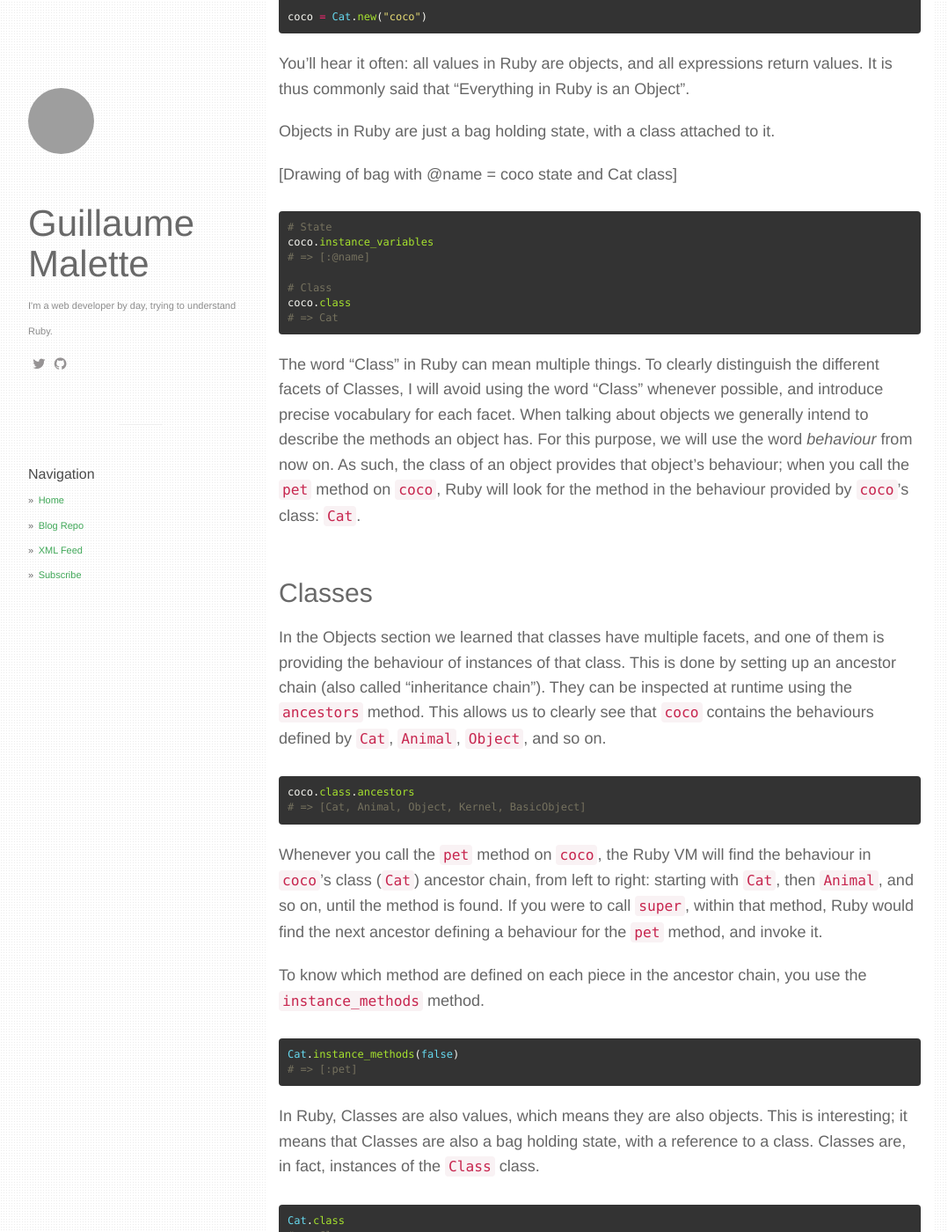
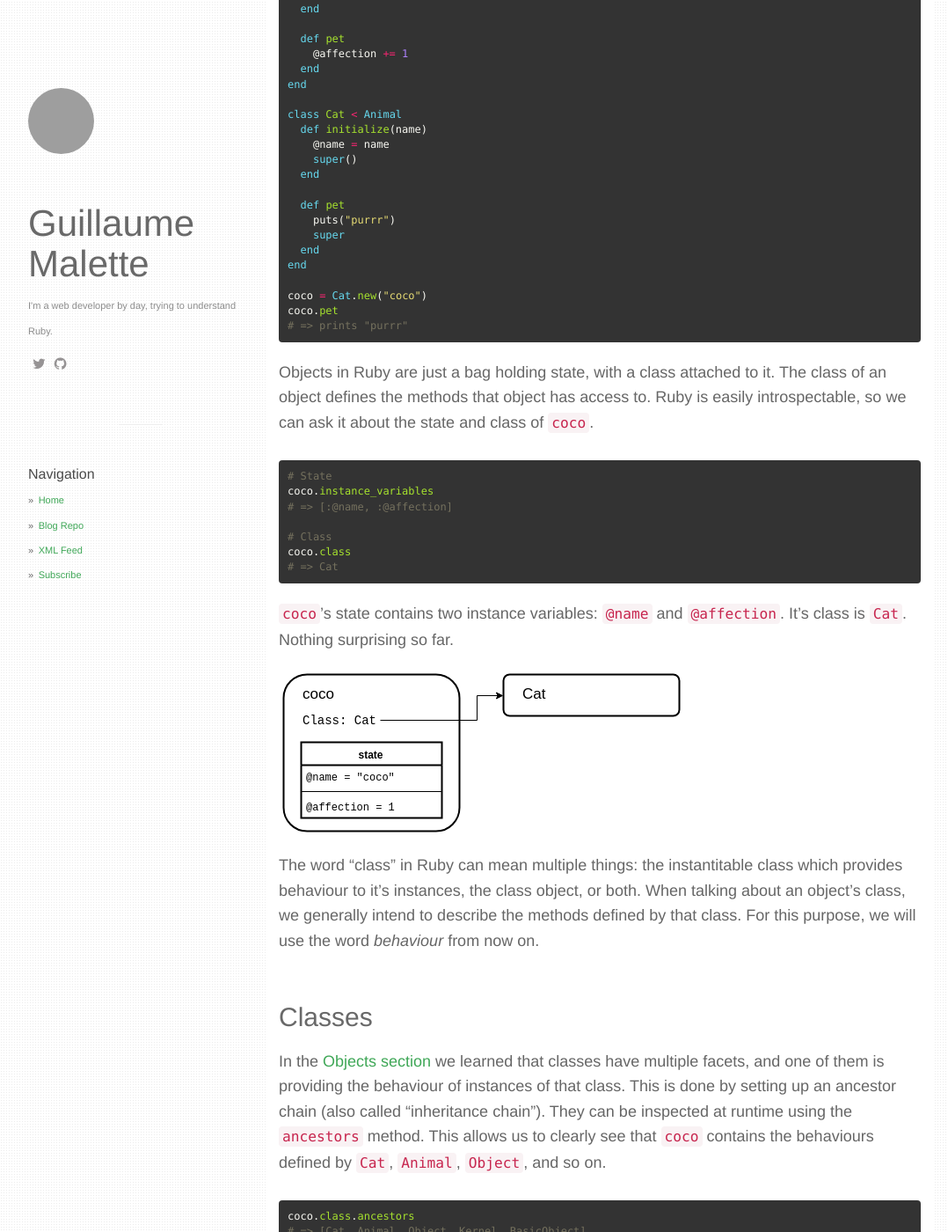
Before and after one commit to gmalette/gmalette.github.io-src, a Jekyll site: the page built from _posts/2019-02-01-the-ruby-object-model.md, in a window 1280 px wide and 1400 px high, scrolled down 946 px. Shown: the whole window at 88% size, without its empty margins (53-1131 px from the left). Built offline with Jekyll 4.4.1, drawn with Linux system fonts in a browser that asks for light colours; nearby versions of some CDN libraries; comment, search, counter and statistics services are not loaded; some of the changed text lies outside the part shown; grey boxes are pictures that could not be loaded.

Commit message:
Draft finished

````diff
--- a/_posts/2019-02-01-the-ruby-object-model.md
+++ b/_posts/2019-02-01-the-ruby-object-model.md
@@ -12,77 +12,93 @@
 
 ---
 
-This post is aimed at developers familiar with Ruby and OO. I'll assume you have some understanding of what objects and classes are, and that you can read Ruby code without commentary. If you want to learn more about Ruby, or if this post has you itching for more, I must recommend [Ruby Under The Microscope](http://patshaughnessy.net/ruby-under-a-microscope) by Pat Shaughnessy.
+This post is aimed at developers familiar with Ruby and Object Oriented Programming. I'll assume you have some understanding of what objects and classes are, and that you can read Ruby code without commentary. If you want to learn more about Ruby, or if this post has you itching for more, I must recommend [Ruby Under The Microscope](http://patshaughnessy.net/ruby-under-a-microscope) by Pat Shaughnessy. Chapter 5 goes in-depth in the data structures the Ruby VM (MRI) uses for objects and classes.
 
 Without further ado, let's get started.
 
 ## Objects
 
+You'll hear it often: all values in Ruby are objects, and all expressions return values. It is thus commonly said that "Everything in Ruby is an Object". Let's add some objects to our program. We'll use the this code for the this entire section:
+
 ```ruby
 class Animal
+  def initialize
+    @affection = 0
+  end
+
+  def pet
+    @affection += 1
+  end
 end
 
 class Cat < Animal
   def initialize(name)
     @name = name
+    super()
   end
 
   def pet
     puts("purrr")
+    super
   end
 end
 
 coco = Cat.new("coco")
+coco.pet
+# => prints "purrr"
 ```
 
-You'll hear it often: all values in Ruby are objects, and all expressions return values. It is thus commonly said that "Everything in Ruby is an Object".
-
-Objects in Ruby are just a bag holding state, with a class attached to it.
-
-[Drawing of bag with @name = coco state and Cat class]
+Objects in Ruby are just a bag holding state, with a class attached to it. The class of an object defines the methods that object has access to. Ruby is easily introspectable, so we can ask it about the state and class of `coco`.
 
 ```ruby
 # State
 coco.instance_variables
-# => [:@name]
+# => [:@name, :@affection]
 
 # Class
 coco.class
 # => Cat
 ```
 
-The word "Class" in Ruby can mean multiple things. To clearly distinguish the different facets of Classes, I will avoid using the word "Class" whenever possible, and introduce precise vocabulary for each facet. When talking about objects we generally intend to describe the methods an object has. For this purpose, we will use the word _behaviour_ from now on. As such, the class of an object provides that object's behaviour; when you call the `pet` method on `coco`, Ruby will look for the method in the behaviour provided by `coco`'s class: `Cat`.
+`coco`'s state contains two instance variables: `@name` and `@affection`. It's class is `Cat`. Nothing surprising so far.
+
+![Diagram of coco and the Cat class](/static/img/posts/2019-02-01-the-ruby-object-model/fig-1-coco-and-cat.svg)
+
+The word "class" in Ruby can mean multiple things: the instantitable class which provides behaviour to it's instances, the class object, or both. When talking about an object's class, we generally intend to describe the methods defined by that class. For this purpose, we will use the word _behaviour_ from now on.
 
 ## Classes
 
-In the Objects section we learned that classes have multiple facets, and one of them is providing the behaviour of instances of that class. This is done by setting up an ancestor chain (also called "inheritance chain"). They can be inspected at runtime using the `ancestors` method. This allows us to clearly see that `coco` contains the behaviours defined by `Cat`, `Animal`, `Object`, and so on.
+In the [Objects section](#objects) we learned that classes have multiple facets, and one of them is providing the behaviour of instances of that class. This is done by setting up an ancestor chain (also called "inheritance chain"). They can be inspected at runtime using the `ancestors` method. This allows us to clearly see that `coco` contains the behaviours defined by `Cat`, `Animal`, `Object`, and so on.
 
 ```ruby
 coco.class.ancestors
 # => [Cat, Animal, Object, Kernel, BasicObject]
 ```
 
-Whenever you call the `pet` method on `coco`, the Ruby VM will find the behaviour in `coco`'s class (`Cat`) ancestor chain, from left to right: starting with `Cat`, then `Animal`, and so on, until the method is found. If you were to call `super`, within that method, Ruby would find the next ancestor defining a behaviour for the `pet` method, and invoke it.
+The ancestor chain is a linked list. For `Cat`, it looks like this:
 
-To know which method are defined on each piece in the ancestor chain, you use the `instance_methods` method.
+![Diagram of Cat's ancestor chain](/static/img/posts/2019-02-01-the-ruby-object-model/simple-ancestor-chain.svg)
+
+Whenever you call the `pet` method on `coco`, the Ruby VM will find the behaviour in `coco`'s class (`Cat`) ancestor chain, from left to right: starting with `Cat`, then `Animal`, and so on, until the method is found. When calling `super` within that method, Ruby would find the next ancestor defining a behaviour for the `pet` method, and invoke it, in this case, the one defined in `Animal`.
+
+![Diagram of coco and the Cat, with Cat showing methods](/static/img/posts/2019-02-01-the-ruby-object-model/fig-2-coco-ancestors.svg)
+
+<sub>In the previous figure, ancestors after `Animal` (`Kernel` and `BasicObject`) have been omitted.</sub>
+
+To know which method are defined on each ancestor in the ancestor chain, use the `instance_methods` method. The boolean argument specifies whether to also include the methods defined by the class's other ancestors.
 
 ```ruby
 Cat.instance_methods(false)
 # => [:pet]
 ```
 
-In Ruby, Classes are also values, which means they are also objects. This is interesting; it means that Classes are also a bag holding state, with a reference to a class. Classes are, in fact, instances of the `Class` class.
+In Ruby, classes are also values, which means they are also objects. This is interesting; it means that in addition to defining methods, classes are also a bag holding state, with a reference to a class.
 
-```ruby
-Cat.class
-# => Class
-```
+![Diagram of coco and the Cat class, with classes showing state](/static/img/posts/2019-02-01-the-ruby-object-model/cat-is-a-class.svg)
 
-[Drawing of coco with it's Cat class and Cat with it's Class class]
+For this facet (objects which are instances of the `class` class), we will be talking about _class objects_.
 
-For this facet (objects which are instances of the `Class` class), we will be talking about _"Class object"_.
-
-Class objects have a method named `new`, which comes from the behaviour defined by the `Class` class.
+Class objects have a method named `new`, which comes from the behaviour defined by the `class` class.
 
 ```ruby
 Cat.method(:new).owner
@@ -97,9 +113,9 @@
 # => Cat
 ```
 
-While this method can be changed in by any class in the ancestor chain, this privilege is rarely abused, and would be frowned upon, but one _could_ do it.
+While this method can be changed in by any class in the ancestor chain, this privilege is rarely abused and is frowned upon, but one _could_ do it.
 
-For some, it may be surprising that the `Class` class is a subclass of the `Module` class, meaning that all Class objects are also Modules. In the next section, we will talk about modules, just remember that most things will also apply to Class objects.
+For some, it may be surprising that the `Class` class is a subclass of the `Module` class, meaning that all class objects are also Modules. In the next section, we will talk about modules; remember that many things will also apply to class objects.
 
 ```ruby
 Cat.class.ancestors
@@ -116,7 +132,7 @@
 end
 ```
 
-Modules, like classes, have two facets: they are values (and objects), and they can define behaviour for other objects. Unlike Class objects however, Module objects do not have a method named `new`, and cannot be instantiated directly.
+Modules, like classes, have two facets: they are values (and objects), and they can define behaviour for other objects. Unlike class objects however, Module objects do not have a method named `new`, and cannot be instantiated directly.
 
 ```ruby
 Quadruped.new
@@ -179,8 +199,6 @@
 
 Prepend is very similar to `include` with one very important distinction: it adds the module *before* the receiver.
 
-[Drawing of Quadruped being `prepended` before Dog, and `include` after]
-
 ```ruby
 class Dog
   prepend(Quadruped)
@@ -205,9 +225,7 @@
 # => 22
 ```
 
-[Same drawing as coco but with singleton class in-between]
-
-Earlier in this post, I said that objects are the combination of state and a Class. This is slightly less than accurate. In fact, two objects instantiated from the same class, are not necessarily of the same type. This is (you probably guessed it from the section title) because of the singleton class. The truth is, every object in Ruby possesses it's very own class, of which it is a singleton. You may also have seen "metaclass" or "eigenclass", both terms used to describe the singleton class, which shouldn't be used anymore in Ruby. In our code, `dora` and `coco` don't have the same class, which explains why `coco` does not have the `number_of_toes` method:
+Earlier in this post, I said that objects are the combination of state and a class. This is slightly less than accurate. In fact, two objects instantiated from the same class, are not necessarily of the same type. This is (you probably guessed it from the section title) because of the singleton class. The truth is, every object in Ruby possesses it's very own class, of which it is a singleton. You may also have seen "metaclass" or "eigenclass", both terms used to describe the singleton class, which shouldn't be used anymore in Ruby. In our code, `dora` and `coco` don't have the same class, which explains why `coco` does not have the `number_of_toes` method:
 
 ```ruby
 coco.number_of_toes
@@ -232,9 +250,14 @@
 # => #<Cat:0x00007fe52016e3a8 @name="dora"> # notice the `0x00007fe52016e3a8`
 ```
 
-Astute readers will correctly understand that, in many cases, an object's singleton class can be elided by the virtual machine. In fact, if the VM _did not_ elide most of them, no Ruby program would be able to run. This is because **Class objects also have singleton classes**, and Singleton classes are also Class objects, which themselves also have singleton classes... and so on recursively.
 
-Methods defined on a Class object's singleton class are sometimes erroneously called "static functions". This nomenclature is misleading; we should avoid it. Using it sets us up for expectations the Ruby VM cannot meet. The reason is, they are not functions, they are behaviour defined on the Class object's singleton class, and the Class object is like all other objects: it has state. Additionally, constants in Ruby are _not truly constant_, so these methods are not static either.
+The following diagram shows the hierarchy of both `coco` and `dora`, with their respective singleton classes; only `dora`'s singleton class defines the `number_of_toes` method.
+
+![Diagram of coco and the Cat class](/static/img/posts/2019-02-01-the-ruby-object-model/coco-and-dora-hierarchy.svg)
+
+Astute readers will correctly understand that, in many cases, an object's singleton class can be elided by the virtual machine. In fact, if the VM _did not_ elide most of them, no Ruby program would be able to run. This is because **class objects also have singleton classes**, and Singleton classes are also class objects, which themselves also have singleton classes... and so on recursively. In our previous example, `coco`'s singleton class can be elided since it neither defines methods, nor has state.
+
+Methods defined on a class object's singleton class are sometimes erroneously called "static functions". This nomenclature is misleading; we should avoid it. Using it sets us up for expectations the Ruby VM cannot meet. The reason is, they are not functions, they are behaviour defined on the class object's singleton class, and the class object is like all other objects: it has state. Additionally, constants in Ruby are _not truly constant_, so these methods are not static either.
 
 There are several ways to define methods on a class's singleton class.
 
@@ -279,12 +302,12 @@
 # => true
 ```
 
-I didn't intend to talk about method visibility in this object model post, but let's just briefly go there. The reason for this unexpected behaviour is that `private` is not a keyword: it is a method. In this case, it will be received by `Cat`, allowing to make any methods defined to it's behaviour as private. `Cat`'s singleton class however, does not receive this method call. It is not aware that it should change the visibility of methods that will be defined.
+I didn't intend to talk about method visibility in this object model post, but let's just briefly go there. The reason for this unexpected behaviour is that `private` is not a keyword, it is a method. In this case, it will be received by `Cat`, allowing it to make any new method defined on it as private. `Cat`'s singleton class however, does not receive this method call. It is not aware that it should change the visibility of methods that will be defined.
 
 Had we used the `class << self` syntax instead, it would have worked as expected:
 
 ```ruby
-class Cat
+class Cat < Animal
   class << self
     private
 
@@ -311,58 +334,58 @@
 The `extend` method confuses many people: how is it different from `include` and `prepend`? When should they use one, or the other? To answer that question, consider the following code:
 
 ```ruby
-module A
+module D
   def a
-    "Hello? This is A"
+    "Hello? This is D"
   end
 end
 
-class B
-  include(A)
+class E
+  include(D)
 end
 
-class C
-  extend(A)
+class F
+  extend(D)
 end
 ```
 
-Can we predict what behaviour we can expect from `B` and `C`? If we recall from the previous sections, an object's behaviour is provided by it's class's ancestor chain. Let's try it:
+Can we predict what behaviour we can expect from `E` and `F`? If we recall from the previous sections, an object's behaviour is provided by it's class's ancestor chain. Let's try it:
 
 ```ruby
-B.ancestors
-# => [B, A, Object, ...]
-C.ancestors
-# => [C, Object, ...]
+E.ancestors
+# => [E, D, Object, ...]
+F.ancestors
+# => [F, Object, ...]
 ```
 
-That's interesting! We can expect instances of `B` to have `A`'s behaviour, but not instances of `C`.
+That's interesting! We can expect instances of `E` to have `D`'s behaviour, but not instances of `F`.
 
 ```ruby
-B.new.a
-# => "Hello? This is A"
+E.new.a
+# => "Hello? This is D"
 ```
 
-So far so good, `B` does indeed have `A`'s behavour.
+So far so good, `E` does indeed have `D`'s behavour.
 
 ```ruby
-C.new.a
+F.new.a
 Traceback (most recent call last):
         1: from (irb)
-NoMethodError (undefined method `a' for #<C:0x00007febf409e218>)
+NoMethodError (undefined method `a' for #<F:0x00007febf409e218>)
 ```
 
-Success! We correctly predicted this too. If instances of `C` don't have `A`'s behaviour, could the Class object `C` have it then? To predict it, we can ask `C`'s singleton class!
+Success! We correctly predicted this too. If instances of `F` don't have `D`'s behaviour, could the class object `F` have it then? To predict it, we can ask `F`'s singleton class!
 
 ```
-C.singleton_class.ancestors
-# => [#<Class:C>, A, #<Class:Object>, ...]
+F.singleton_class.ancestors
+# => [#<Class:F>, D, #<Class:Object>, ...]
 ```
 
-It does have `A`!
+It does have `D`!
 
 ```ruby
-C.a
-# => "Hello? This is A"
+F.a
+# => "Hello? This is D"
 ```
 
 What does this tell us? It looks like `extend` applies to the *singleton class*'s behaviour the same changes which `include` does to the *class*'s behaviour. If that were the case, it means we could achieve the same results by calling `include` within the singleton class instead.
@@ -370,21 +393,131 @@
 ```ruby
 class D
   class << self
-    include(A)
+    include(D)
   end
 end
 
 D.singleton_class.ancestors
-# => [#<Class:D>, A, #<Class:Object>, ...]
+# => [#<Class:D>, D, #<Class:Object>, ...]
 
 D.a
-# => "Hello? This is A"
+# => "Hello? This is D"
 ```
 
 It works as predicted!
 
-I should note that this is not _precisely_ true
+I should note that this is not _exactly_ true, `extend` and `singleton_class.include` _are_ slightly different. Whenever a module is gets added to the ancestor chain of another module, the first module gets a callback on one of three methods: `prepended`, `included`, `extended`. Some side-effects could be expected from these methods, and you may be required to use a specific method to get these side-effects.
 
-## Singleton Class inheritance
+```ruby
+module Mod
+  def self.included(receiver)
+    puts "Mod is included by #{receiver}"
+  end
 
-You may have noticed the `#<Class:Object>` piece in `D`'s singleton class ancestor chain from the previous example. Maybe you even noticed it bears resemblance to something similar we saw in the Singleton Class section. In fact, `D`'s singleton class's superclass is the singleton class of `Object`. Put another way, `D`'s singleton class is a subclass of `Object`'s singleton class.
+  def self.prepended(receiver)
+    puts "Mod is prepended by #{receiver}"
+  end
+
+  def self.extended(receiver)
+    puts "Mod is extended by #{receiver}"
+  end
+end
+
+module G
+  include(Mod)
+end
+
+module H
+  prepend(Mod)
+end
+
+module I
+  extend(Mod)
+end
+
+# prints:
+#   Mod is included by G
+#   Mod is prepended by H
+#   Mod is extended by I
+```
+
+### Extend on All Objects
+
+Did you know that most objects have the same `extend` method? Now that we know that `extend` modifies the behaviour of the receiver (by adding the argument to the receiver's singleton class's ancestor chain), we can predict what happens if we use `extend` directly on any object\*.
+
+```ruby
+module OwnedByGuillaume
+  def owner
+    "Guillaume"
+  end
+end
+
+coco.extend(OwnedByGuillaume)
+
+coco.singleton_class.ancestors
+# => [..., OwnedByGuillaume, ...]
+
+coco.owner
+# => "Guillaume"
+```
+
+As predicted, the receiver (`coco`) has the behaviour offered by `OwnedByGuillaume`.
+
+<sub>\*although this is perfectly valid Ruby, I urge you to use this parcimoniously</sub>
+
+## Singleton Class Inheritance
+
+In Ruby, singleton classes are subclasses of their instance's original class. Heh, this is a bit hard to follow, let's do an example.
+
+```ruby
+coco.singleton_class.superclass
+# => Cat
+```
+
+In the previous code, we can see that `coco`'s singleton class is a subclass of `Cat`, like `Cat` is a subclass of `Animal`. For class objects, their singleton class are subclasses of their superclass's singleton class: `Cat`'s singleton class is a subclass of `Animal`'s singleton class, which is itself a sublcass of `Object`'s singleton class, and so on.
+
+```ruby
+Cat.singleton_class.ancestors
+# => [#<Class:Cat>, #<Class:Animal>, #<Class:Object>, ...]
+```
+
+The next figure illustrates the relationships between class objects, their singleton classes, and their respective superclasses.
+
+![Diagram of coco and the Cat class](/static/img/posts/2019-02-01-the-ruby-object-model/class-singleton-class-inheritance.svg)
+
+Modules, however, are not inherited at both levels (class and singleton class behaviours). Instead, the programmer picks which ancestor chain will be impacted by using either `prepend` or `include` (class), or `extend` (singleton class).
+
+```ruby
+module Included
+end
+
+module Extended
+end
+
+class L
+  include(Included)
+  extend(Extended)
+end
+
+class M < L
+end
+
+M.ancestors
+# => [M, L, Included, ...]
+
+M.singleton_class.ancestors
+# => [#<Class:M>, #<Class:L>, Extended, ...]
+```
+
+As you can see, while `L` appears in `M`'s ancestors, `Extended` does not, and while `L`'s singleton class appears in `M`'s singleton class's ancestors, `Included` does not.
+
+## Conclusion
+
+Here's what I hope you take away from this post:
+1. Objects are the composition of state and a reference to a class.
+2. The "real" class of any object is it's singleton class.
+3. Class are just normal objects, and their class named `Class`.
+4. `prepend` and `include` affect the behaviour offered by the receiver.
+5. `extend` affects the behaviour of the receiver, through it's singleton class.
+
+[Comment or Like](https://github.com/gmalette/gmalette.github.io/pull/1)
````
Also changed, not shown: other parts of _posts/2019-02-01-the-ruby-object-model.md (+14 -8 lines), static/img/posts/2019-02-01-the-ruby-object-model/cat-include-quadruped.svg (added), static/img/posts/2019-02-01-the-ruby-object-model/cat-is-a-class.svg (added), static/img/posts/2019-02-01-the-ruby-object-model/class-singleton-class-inheritance.svg (added), static/img/posts/2019-02-01-the-ruby-object-model/coco-and-dora-hierarchy.svg (added), static/img/posts/2019-02-01-the-ruby-object-model/dog-prepend-quadruped.svg (added), static/img/posts/2019-02-01-the-ruby-object-model/fig-1-coco-and-cat.1.svg (added), static/img/posts/2019-02-01-the-ruby-object-model/fig-1-coco-and-cat.2.svg (added), static/img/posts/2019-02-01-the-ruby-object-model/fig-1-coco-and-cat.svg (added), static/img/posts/2019-02-01-the-ruby-object-model/fig-2-coco-ancestors.svg (added), static/img/posts/2019-02-01-the-ruby-object-model/fig-3-coco-cat-animal-with-state.1.svg (added), static/img/posts/2019-02-01-the-ruby-object-model/fig-3-coco-cat-animal-with-state.svg (added), static/img/posts/2019-02-01-the-ruby-object-model/prepend-before-include-after.svg (added), static/img/posts/2019-02-01-the-ruby-object-model/simple-ancestor-chain.svg (added).
